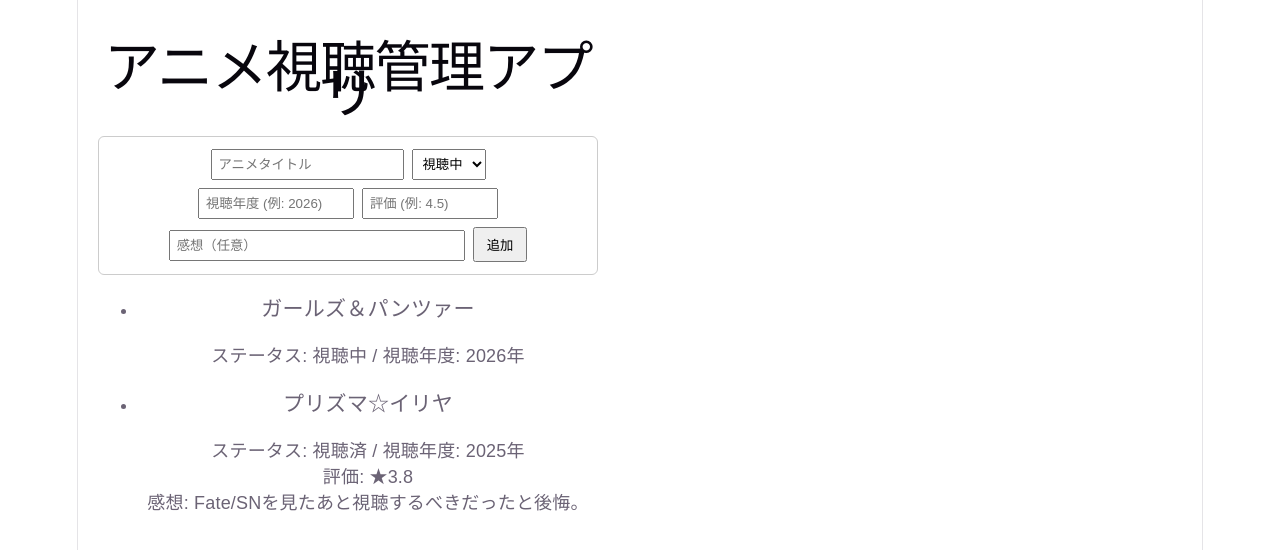
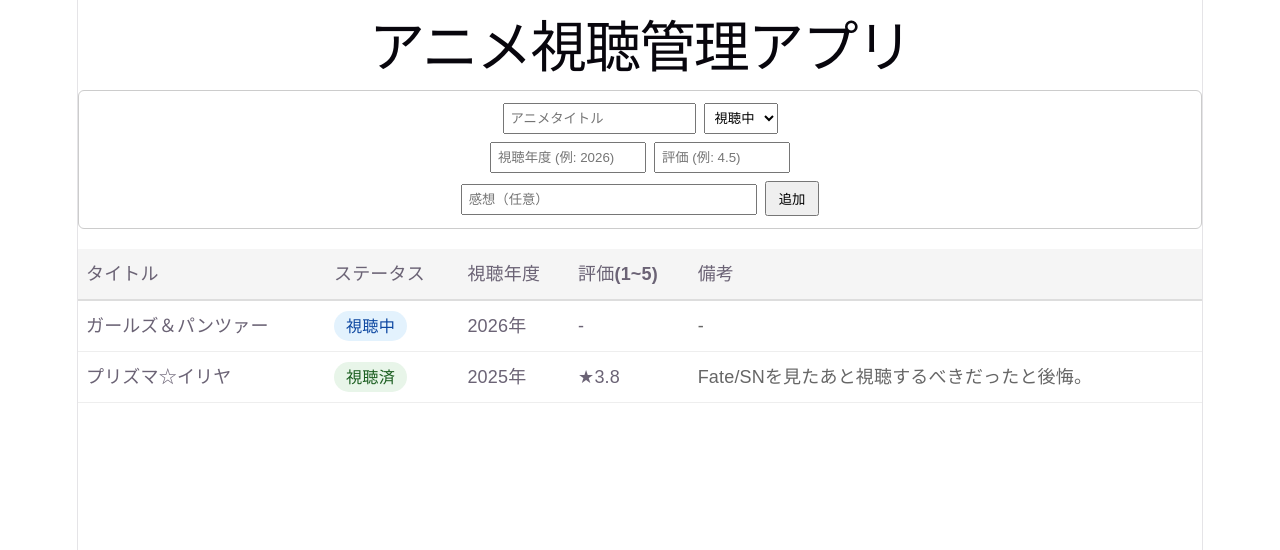
Before and after one commit to JYT130/my-anime-app, a React (Vite) app: page / in a window 1280 px wide. Shown: the top 550 px of the page. Built offline with nearby package versions, Linux system fonts and the light colour scheme.

Commit message:
UI改善 - カード型レイアウトとステータスバッジ化 #5

```diff
--- a/src/App.tsx
+++ b/src/App.tsx
@@ -23,9 +23,7 @@ function App() {
   };
 
   return (
-    <div
-      style={{ padding: "20px", fontFamily: "sans-serif", maxWidth: "500px" }}
-    >
+    <div style={{ fontFamily: "sans-serif", width: "100%" }}>
       <h1>アニメ視聴管理アプリ</h1>
 
       {/* アニメ追加フォーム */}
--- a/src/components/AnimeList.tsx
+++ b/src/components/AnimeList.tsx
@@ -6,19 +6,78 @@ type AnimeListProps = {
 
 export function AnimeList({ animeList }: AnimeListProps) {
   return (
-    <ul>
-      {animeList.map((anime) => (
-        <li key={anime.id} style={{ marginBottom: "6px" }}>
-          <h3>{anime.title}</h3>
-          <p>
-            ステータス: {anime.status} / 視聴年度: {anime.year}年
-          </p>
-          {/* ratingが存在するときだけ表示 */}
-          {anime.rating && <p>評価: ★{anime.rating}</p>}
-          {/* commentが存在するときだけ表示 */}
-          {anime.comment && <p>感想: {anime.comment}</p>}
-        </li>
-      ))}
-    </ul>
+    <table
+      style={{
+        width: "100%",
+        borderCollapse: "collapse",
+        marginTop: "20px",
+        textAlign: "left",
+      }}
+    >
+      <thead>
+        <tr
+          style={{ backgroundColor: "#f5f5f5", borderBottom: "2px solid #ddd" }}
+        >
+          <th style={{ padding: "12px 8px", whiteSpace: "nowrap" }}>
+            タイトル
+          </th>
+          <th style={{ padding: "12px 8px", whiteSpace: "nowrap" }}>
+            ステータス
+          </th>
+          <th style={{ padding: "12px 8px", whiteSpace: "nowrap" }}>
+            視聴年度
+          </th>
+          <th style={{ padding: "12px 8px", whiteSpace: "nowrap" }}>
+            評価(1~5)
+          </th>
+          <th style={{ padding: "12px 8px" }}>備考</th>
+        </tr>
+      </thead>
+      <tbody>
+        {animeList.map((anime) => {
+          const badgeColor = anime.status === "視聴中" ? "#e3f2fd" : "#e8f5e9";
+          const badgeTextColor =
+            anime.status === "視聴中" ? "#0d47a1" : "#1b5e20";
+
+          return (
+            <tr key={anime.id} style={{ borderBottom: "1px solid #eee" }}>
+              {/* タイトル */}
+              <td style={{ padding: "12px 8px", fontWeight: "bold" }}>
+                {anime.title}
+              </td>
+
+              {/* ステータスバッジ */}
+              <td style={{ padding: "12px 8px" }}>
+                <span
+                  style={{
+                    backgroundColor: badgeColor,
+                    color: badgeTextColor,
+                    padding: "6px 12px",
+                    borderRadius: "16px",
+                    fontSize: "0.9em",
+                    fontWeight: "bold",
+                  }}
+                >
+                  {anime.status}
+                </span>
+              </td>
+
+              {/* 視聴年度 */}
+              <td style={{ padding: "12px 8px" }}>{anime.year}年</td>
+
+              {/* 評価（未入力ならハイフン） */}
+              <td style={{ padding: "12px 8px" }}>
+                {anime.rating ? `★${anime.rating}` : "-"}
+              </td>
+
+              {/* 備考（未入力ならハイフン） */}
+              <td style={{ padding: "12px 8px", color: "#666" }}>
+                {anime.comment || "-"}
+              </td>
+            </tr>
+          );
+        })}
+      </tbody>
+    </table>
   );
 }
```
